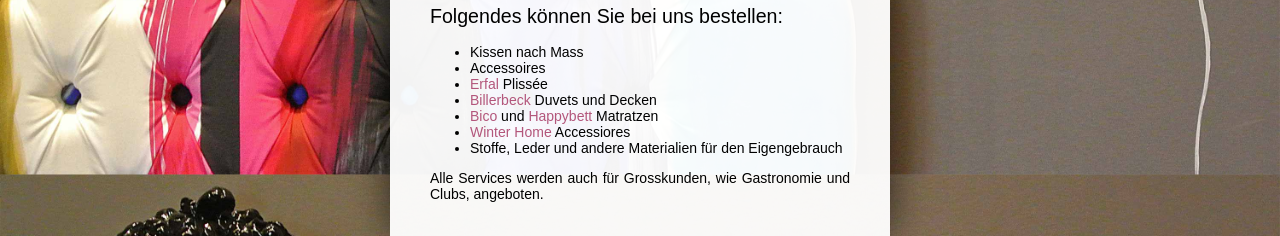
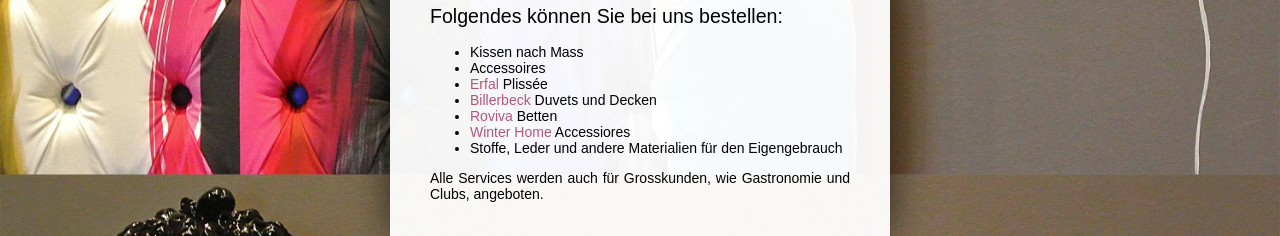
Before and after one commit to villiger/polsterwerk, a PHP site: page / in a window 1280 px wide. Shown: the part 1539-1775 px from the top of the page. Run offline with PHP 8.4, Linux system fonts and the light colour scheme.

Commit message:
some little text changes

```diff
--- a/pages/leistungen.php
+++ b/pages/leistungen.php
@@ -54,8 +54,7 @@
         <li>Accessoires</li>
         <li><a href="http://www.erfal.de/" target="_blank" rel="nofollow">Erfal</a> Plissée</li>
         <li><a href="http://www.billerbeck.ch/" target="_blank" rel="nofollow">Billerbeck</a> Duvets und Decken</li>
-        <li><a href="http://www.bico.ch/" target="_blank" rel="nofollow">Bico</a> und
-			<a href="http://www.happy.ch/" target="_blank" rel="nofollow">Happybett</a> Matratzen</li>
+        <li><a href="http://www.roviva.ch/" target="_blank" rel="nofollow">Roviva</a> Betten</li>
         <li><a href="http://www.winter-home.ch/" target="_blank" rel="nofollow">Winter Home</a> Accessiores</li>
         <li>Stoffe, Leder und andere Materialien für den Eigengebrauch</li>
     </ul>
--- a/pages/ueberuns.php
+++ b/pages/ueberuns.php
@@ -4,7 +4,7 @@
     <h1>Nadine Villiger</h1>
 
     <p>
-        Mit sieben Jahren Berufserfahrung in der Polsterei, der Innendokoration und dem Verkauf kann ich ihnen eine
+        Mit acht Jahren Berufserfahrung in der Polsterei, der Innendokoration und dem Verkauf kann ich ihnen eine
         umfassende Beratung und einwandfreie Dienstleistung anbieten. Mir sind Verlässlichkeit und Genauigkeit sehr
         wichtig.
     </p>
```
